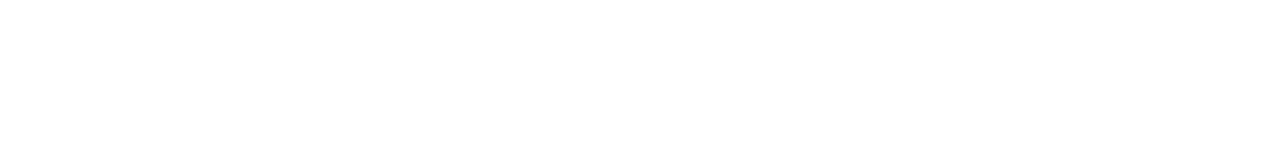
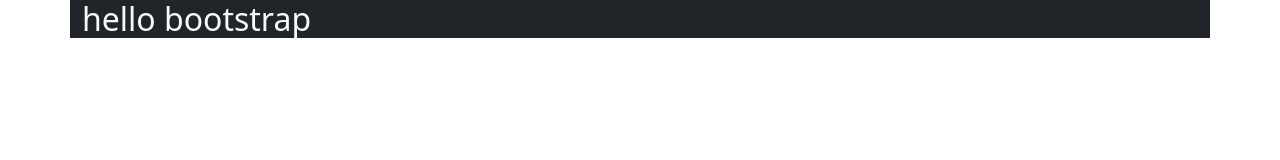
Before and after one commit to rh-comrade/Coding-Savvy-, a website: page public/Tasks/week5/index.html in a window 1280 px wide. Drawn offline with Linux system fonts and the light colour scheme.

Commit message:
bootstrap settings updatated

```diff
--- a/public/Tasks/week5/index.html
+++ b/public/Tasks/week5/index.html
@@ -3,9 +3,13 @@
 <head>
     <meta charset="UTF-8">
     <meta name="viewport" content="width=device-width, initial-scale=1.0">
-    <title>Document</title>
+    <title>Bootstrap examples</title>
+    <link rel="stylesheet" href="./bootstrap.bundle.min.js">
+    <link rel="stylesheet" href="./bootstrap.min.css">
 </head>
 <body>
-
+    <div class="container bg-dark text-light">
+        <h2>hello bootstrap</h2>
+    </div>
 </body>
 </html>
```
Also changed, not shown: public/Tasks/week5/bootstrap.bundle.min.js (added), public/Tasks/week5/bootstrap.min.css (added).
